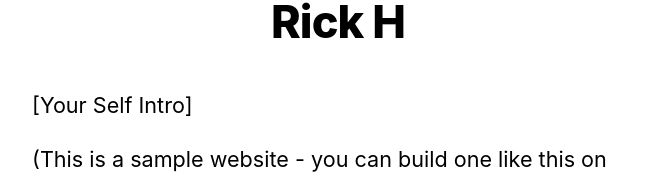
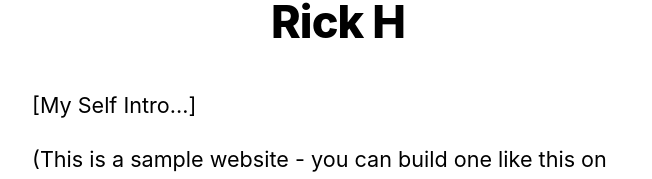
Before and after one commit to PinkHendrix/nextjs-blog, a Next.js app: page / in a window 1280 px wide. Shown: the part 221-400 px from the top of the page, without its empty margins (302-954 px from the left). Built offline with nearby package versions, Linux system fonts and the light colour scheme.

Commit message:
Testing an API route.

```diff
--- /dev/null
+++ b/pages/api/hello.js
@@ -0,0 +1,3 @@
+export default function handler(req, res) {
+  res.status(200).json({ text: 'Hello' });
+}
--- a/pages/index.js
+++ b/pages/index.js
@@ -21,7 +21,7 @@ export default function Home({ allPostsData }) {
         <title>{siteTitle}</title>
       </Head>
       <section className={utilStyles.headingMd}>
-        <p>[Your Self Intro]</p>
+        <p>[My Self Intro...]</p>
         <p>
           (This is a sample website - you can build one like this on{' '}
           <a href="https://nextjs.org/learn">our Next.js tutorial</a>.)
```
